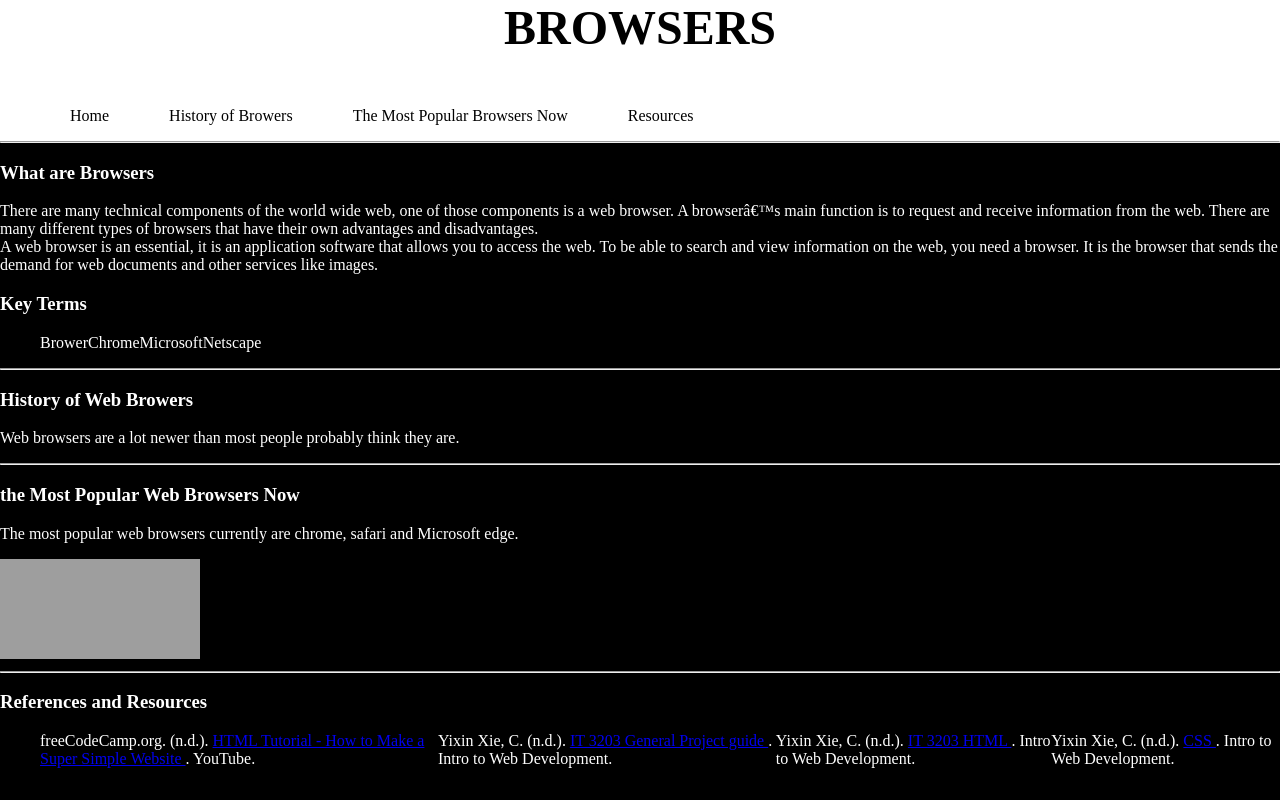
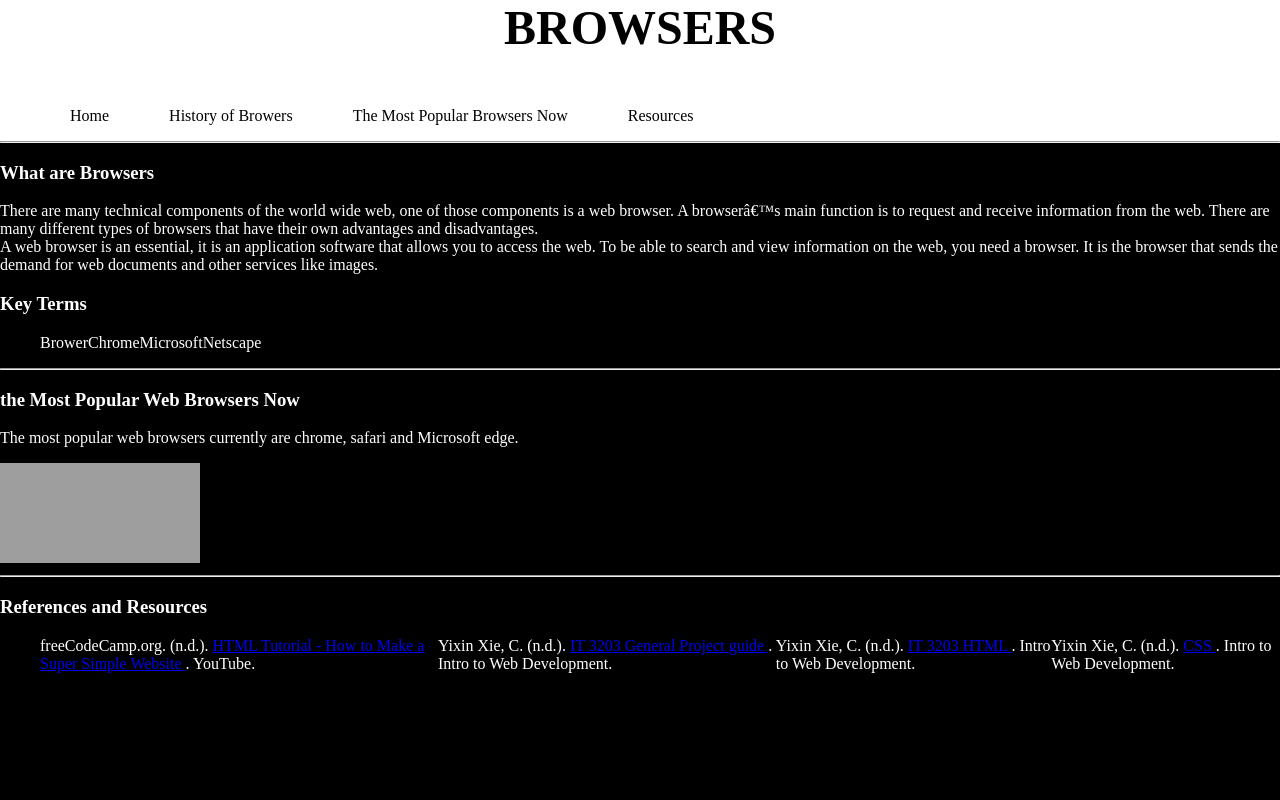
Before and after one commit to emilief1/Milestone1, a plain HTML site: page index.html in a window 1280 px wide. Drawn offline with Linux system fonts and the light colour scheme; grey boxes are pictures that could not be loaded.

Commit message:
Update index.html

```diff
--- a/index.html
+++ b/index.html
@@ -52,14 +52,6 @@
         <li> Microsoft </li>
         <li> Netscape </li>
       </ul>
-      <hr>
-    </section>
-    <section id="History">
-      <h3> History of Web Browers </h3>
-      <p>
-        Web browsers are a lot newer than most people probably
-        think they are.
-      </p>
       <hr>
     </section>
     <section id="Popular">
```
